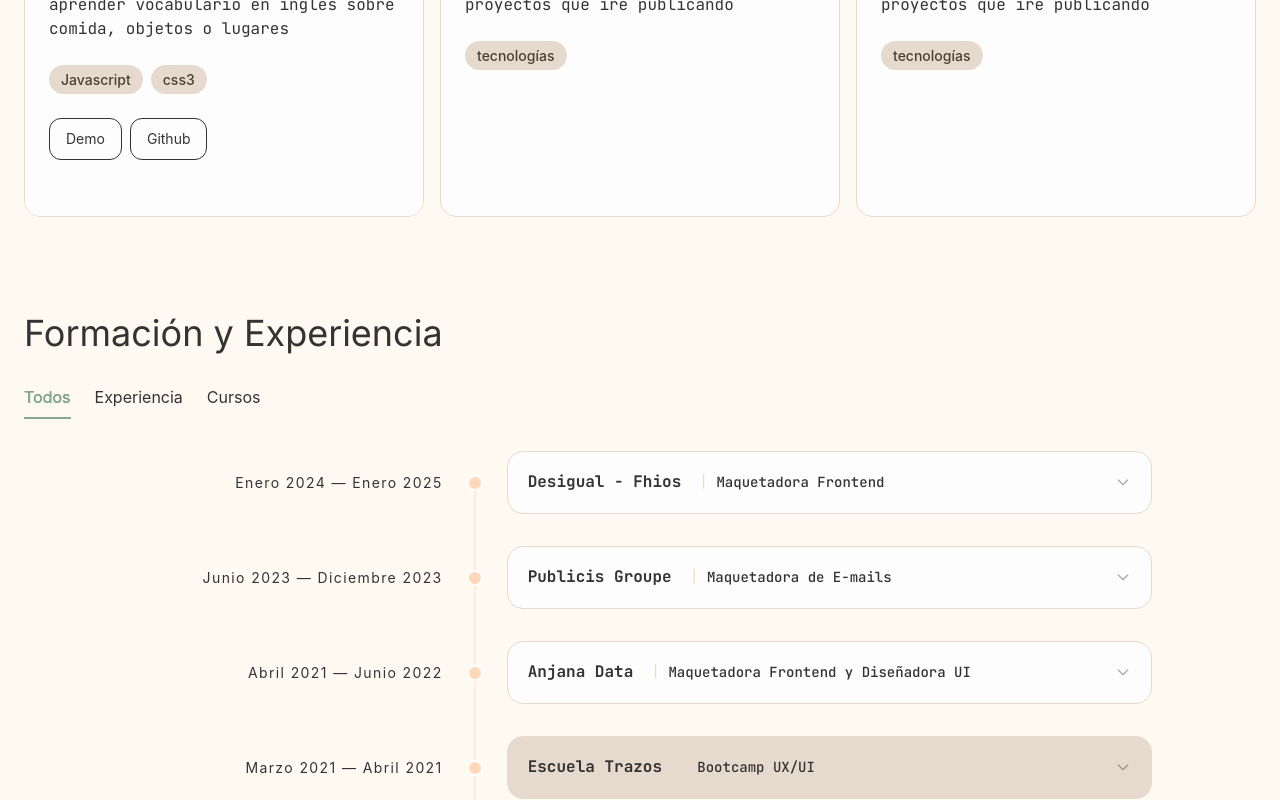
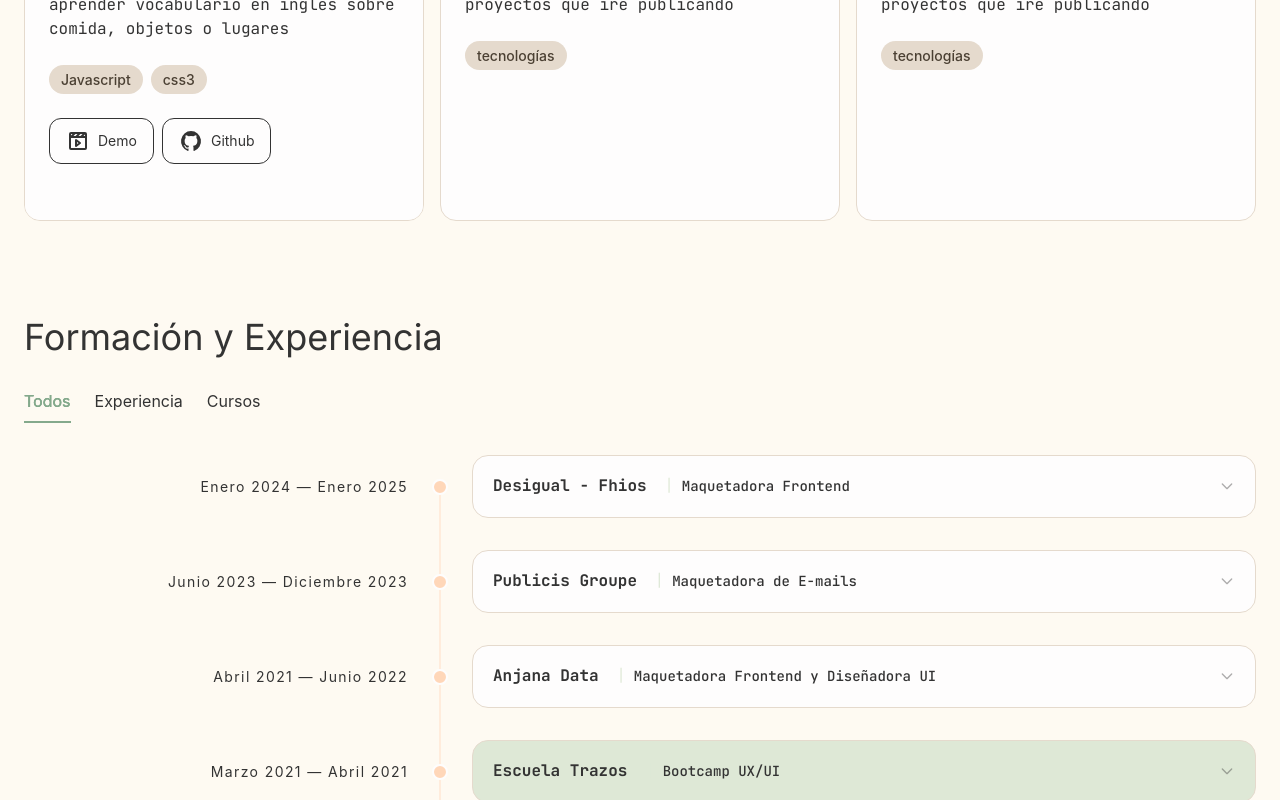
Before and after one commit to taticode/frontend-ux-ui-tatiana-garcia, an Angular app: page / in a window 1280 px wide. Shown: the part 1220-2020 px from the top of the page. Built offline with nearby package versions, Linux system fonts and the light colour scheme.

Commit message:
sizes links colors

```diff
--- a/src/app/components/contact/contact.html
+++ b/src/app/components/contact/contact.html
@@ -1,32 +1,43 @@
 
 
   <section id="contact" class="max-w-7xl mx-auto px-6">
-        <h3 class="text-4xl w-full pt-8 pb-6">{{'contactTitle' | translate}}</h3>
-  <div class="relative max-w-4xl mx-auto w-full grid grid-cols-1 md:grid-cols-2 gap-8 justify-center items-center">
+            <h3 class="text-4xl w-full pt-8 pb-6">{{'contactTitle' | translate}}</h3>
+  <div class="relative max-w-4xl m-auto grid grid-cols-1 md:grid-cols-[2fr_1fr] gap-8 justify-center items-center">
 
     <div class="w-full space-y-6">
-      <div class="inline-block">
 
-        <p class="text-lg md:text-md max-w-lg leading-relaxed pb-4"> {{'contactSubtitle' | translate}} </p>
+
+        <p class="text-lg leading-relaxed pb-4"> {{'contactSubtitle' | translate}} </p>
 
         <a href="https://www.linkedin.com/in/tatianagarciafrontend/" target="_blank" rel="noopener" rel="noreferrer" rel="nofollow" class="main-button mr-3">
-          <svg class="w-6 h-6 border-2 border-brand-text-black rounded-sm mr-1 dark:text-white" aria-hidden="true" xmlns="http://www.w3.org/2000/svg" width="24" height="24" fill="currentColor" viewBox="0 0 24 24">
+          <svg class="w-6 h-6 border-2 border-brand-text-black rounded-sm mr-2 dark:text-white" aria-hidden="true" xmlns="http://www.w3.org/2000/svg" width="24" height="24" fill="currentColor" viewBox="0 0 24 24">
             <path fill="var(--color-brand-text-black)" fill-rule="evenodd" d="M12.51 8.796v1.697a3.738 3.738 0 0 1 3.288-1.684c3.455 0 4.202 2.16 4.202 4.97V19.5h-3.2v-5.072c0-1.21-.244-2.766-2.128-2.766-1.827 0-2.139 1.317-2.139 2.676V19.5h-3.19V8.796h3.168ZM7.2 6.106a1.61 1.61 0 0 1-.988 1.483 1.595 1.595 0 0 1-1.743-.348A1.607 1.607 0 0 1 5.6 4.5a1.601 1.601 0 0 1 1.6 1.606Z" clip-rule="evenodd"/>
             <path fill="var(--color-brand-text-black)" d="M7.2 8.809H4V19.5h3.2V8.809Z"/>
           </svg>
           Linkedin
         </a>
+        <a href="mailto:tatianagarcia.dev@gmail.com"
+          rel="noopener noreferrer"
+          class="main-button mr-3">
+          <svg class="w-6 h-6 mr-2 dark:text-white" aria-hidden="true" xmlns="http://www.w3.org/2000/svg" width="24" height="24" fill="none" viewBox="0 0 24 24">
+              <path stroke="currentColor" stroke-linecap="round" stroke-width="2" d="m3.5 5.5 7.893 6.036a1 1 0 0 0 1.214 0L20.5 5.5M4 19h16a1 1 0 0 0 1-1V6a1 1 0 0 0-1-1H4a1 1 0 0 0-1 1v12a1 1 0 0 0 1 1Z"/>
+          </svg>
+          Mail
+        </a>
 
-        <a href="https://github.com/taticode" target="_blank" rel="noopener" rel="noreferrer" rel="nofollow" class="main-button">
-          <svg class="w-6 h-6 dark:text-white" aria-hidden="true" xmlns="http://www.w3.org/2000/svg" width="24" height="24" fill="var(--color-brand-text-black)" viewBox="0 0 24 24">
+        <a href="https://github.com/taticode" target="_blank" rel="noopener" rel="noreferrer" rel="nofollow" class="main-button mr-3">
+          <svg class="w-6 h-6 mr-2 dark:text-white" aria-hidden="true" xmlns="http://www.w3.org/2000/svg" width="24" height="24" fill="var(--color-brand-text-black)" viewBox="0 0 24 24">
             <path fill-rule="evenodd" d="M12.006 2a9.847 9.847 0 0 0-6.484 2.44 10.32 10.32 0 0 0-3.393 6.17 10.48 10.48 0 0 0 1.317 6.955 10.045 10.045 0 0 0 5.4 4.418c.504.095.683-.223.683-.494 0-.245-.01-1.052-.014-1.908-2.78.62-3.366-1.21-3.366-1.21a2.711 2.711 0 0 0-1.11-1.5c-.907-.637.07-.621.07-.621.317.044.62.163.885.346.266.183.487.426.647.71.135.253.318.476.538.655a2.079 2.079 0 0 0 2.37.196c.045-.52.27-1.006.635-1.37-2.219-.259-4.554-1.138-4.554-5.07a4.022 4.022 0 0 1 1.031-2.75 3.77 3.77 0 0 1 .096-2.713s.839-.275 2.749 1.05a9.26 9.26 0 0 1 5.004 0c1.906-1.325 2.74-1.05 2.74-1.05.37.858.406 1.828.101 2.713a4.017 4.017 0 0 1 1.029 2.75c0 3.939-2.339 4.805-4.564 5.058a2.471 2.471 0 0 1 .679 1.897c0 1.372-.012 2.477-.012 2.814 0 .272.18.592.687.492a10.05 10.05 0 0 0 5.388-4.421 10.473 10.473 0 0 0 1.313-6.948 10.32 10.32 0 0 0-3.39-6.165A9.847 9.847 0 0 0 12.007 2Z" clip-rule="evenodd"/>
           </svg>
           Github
         </a>
-      </div>
+
+
+
+
     </div>
 
-    <div class="m-auto max-w-sm flex justify-end">
+    <div class="m-auto max-w-80 flex justify-end">
       <img src="assets/images/phone.png" alt="phone-image" class="h-auto">
     </div>
 
--- a/src/app/components/experience/experience.html
+++ b/src/app/components/experience/experience.html
@@ -1,99 +1,4 @@
-<!--
-<section id="experience" class="section-gradient w-full">
-    <div class=" max-w-7xl mx-auto w-full py-8 px-6">
-        <h3 class="text-4xl w-full pt-8 pb-6">{{'positionsTitle' | translate}}</h3>
 
-       <main  class="relative w-full py-8 grid grid-cols-1 md:grid-cols-3 sm:grid-cols-2 gap-4">
-
-        @for (job of jobsList; track job.company) {
-            <article class="decorated-card">
-
-                <section class="card-wrap pl-4">
-                    <div class="card-heading">
-                        <h5 class="mb-2 text-base font-semibold tracking-tight text-heading">
-                        {{ job.company }}
-                        </h5>
-
-                    <p class="mb-6 text-base brand-text-green">
-                        {{ job.rol }}
-                    </p>
-                    </div>
-
-
-                    @for (parrafo of job.description; track parrafo) {
-                        <p class="mb-6 text-base">{{ parrafo }}</p>
-                    }
-                </section>
-            </article>
-        } @empty {
-            <p class="mb-6 text-base">{{'positionsEmpty'|translate}}</p>
-        }
-    </main>
-    </div>
-</section>
-
-    ____________________________________FORMATO TARJETAS-----------------------------
-</div> -->
-
-
-<!-- ____________________________________FORMATO TIMELINE SÓLO EMPLEOS-----------------------------
-<section id="experience" class="section-gradient w-full">
-  <div class="max-w-7xl mx-auto w-full py-8 px-6">
-    <h3 class="text-4xl w-full pt-8 pb-6">{{ 'positionsTitle' | translate }}</h3>
-
-    <main class="shadow-sm bg-white rounded-2xl" data-accordion="collapse" initFlowbite>
-
-      @for (job of jobsList; track job.company; let i = $index) {
-        <article class="decorated-card p-0 overflow-visible">
-          <div class="pl-4 relative ">
-
-            <h2 [id]="'accordion-heading-' + i">
-              <button
-                type="button"
-                class="flex items-center justify-between w-full pt-6 pr-6 font-medium text-left gap-3 group  hover:cursor-pointer"
-                [attr.data-accordion-target]="'#accordion-body-' + i"
-                aria-expanded="false"
-                [attr.aria-controls]="'accordion-body-' + i">
-
-                <div class="flex flex-col">
-                  <span class="text-xl font-bold text-heading group-hover:text-brand-text-green   transition-colors">
-                    {{ job.company }}
-                  </span>
-                  <span class="text-sm brand-text-green font-medium">
-                    {{ job.rol }}
-                  </span>
-                </div>
-
-                <svg data-accordion-icon class="w-4 h-4 shrink-0 transition-transform duration-300" aria-hidden="true" xmlns="http://www.w3.org/2000/svg" fill="none" viewBox="0 0 24 24">
-                  <path stroke="currentColor" stroke-linecap="round" stroke-linejoin="round" stroke-width="2" d="m19 9-7 7-7-7"/>
-                </svg>
-              </button>
-            </h2>
-
-            <div
-              [id]="'accordion-body-' + i"
-              class="hidden"
-              [attr.aria-labelledby]="'accordion-heading-' + i">
-
-              <div class="py-6 pr-6">
-                @for (parrafo of job.description; track $index) {
-                  <p class="mb-4 text-base text-sm leading-relaxed last:mb-0">
-                    {{ parrafo }}
-                  </p>
-                }
-              </div>
-            </div>
-
-          </div>
-        </article>
-      } @empty {
-        <p class="mb-6 text-base">{{ 'positionsEmpty' | translate }}</p>
-      }
-    </main>
-  </div>
-
-
-</section> -->
 
 <section id="experience" class="w-full bg-brand-background-global">
   <div class="max-w-7xl mx-auto py-8 px-6">
@@ -114,7 +19,7 @@
       }
     </div>
 
-    <div id="accordion-experience" data-accordion="collapse" class="max-w-5xl mx-auto relative">
+    <div id="accordion-experience" data-accordion="collapse" class="max-w-7xl mx-auto relative">
 
       @for (item of timelineList(); track $index; let first = $first; let last = $last) {
         <article class="grid grid-cols-[1fr_auto_2fr] w-full group overflow-visible"
@@ -133,7 +38,7 @@
           </div>
 
           <section class="pl-10 md:pl-4 py-4">
-            <div class="clickable-card" [class.brown]="item.type === 'course'">
+            <div class="clickable-card" [class.green]="item.type === 'course'">
 
               <h2 [id]="'heading-' + $index" class="m-0">
                 <button type="button"
@@ -143,7 +48,7 @@
 
                   <span class="font-bold text-brand-text-black leading-tight">
                     {{ item.company }}
-                    <span class="hidden md:inline font-light text-brand-background-brown mx-2">|</span>
+                    <span class="hidden md:inline font-light text-brand-background-green mx-2">|</span>
                     <span class="block md:inline text-sm font-medium text-brand-text-black">{{ item.rol }}</span>
                   </span>
 
--- a/src/app/components/header/header.html
+++ b/src/app/components/header/header.html
@@ -75,7 +75,7 @@
            {{'hero.title' | translate}}<span class="text-brand-text-green">{{'hero.nameSpan'  | translate}}</span>
           </h1>
           <h2 class="text-lg lg:text-4xl leading-relaxed pb-4"> {{'hero.job' | translate}} </h2>
-          <p class="text-sm max-w-lg leading-relaxed pb-4"> {{'hero.subtitle' | translate}} </p>
+          <p class="text-lg md:text-md max-w-lg leading-relaxed pb-4"> {{'hero.subtitle' | translate}} </p>
           <a href="#projects" class="main-button">
           {{'hero.buttonProjects' | translate}}
             <svg class="w-4 h-4 ms-1.5 rotate-90 -me-0.5" aria-hidden="true" xmlns="http://www.w3.org/2000/svg" width="24" height="24" fill="none" viewBox="0 0 24 24"><path stroke="currentColor" stroke-linecap="round" stroke-linejoin="round" stroke-width="2" d="M19 12H5m14 0-4 4m4-4-4-4"/></svg>
--- a/src/app/components/projects/projects.html
+++ b/src/app/components/projects/projects.html
@@ -24,8 +24,21 @@
                     </div>
                     @if (project.link || project.gitRepo) {
                         <div class="flex flex-wrap gap-2 mb-6">
-                            <a class="main-button hover:cursor-pointer" [href]="project.link"  target="_blank" rel="noopener" rel="noreferrer" rel="nofollow" > {{project.buttonDemo}}</a>
-                            <a class="main-button hover:cursor-pointer" [href]="project.gitRepo"  target="_blank" rel="noopener" rel="noreferrer" rel="nofollow" > {{project.buttonGit}}</a>
+                            <a class="main-button hover:cursor-pointer" [href]="project.link"  target="_blank" rel="noopener" rel="noreferrer" rel="nofollow" >
+                                <svg class="w-6 h-6 mr-2 var(--color-brand-text-black) dark:text-white" aria-hidden="true" xmlns="http://www.w3.org/2000/svg" width="24" height="24" fill="none" viewBox="0 0 24 24">
+                                <path stroke="currentColor" stroke-linecap="round" stroke-linejoin="round" stroke-width="2" d="M19 4H5a1 1 0 0 0-1 1v14a1 1 0 0 0 1 1h14a1 1 0 0 0 1-1V5a1 1 0 0 0-1-1Zm0 0-4 4m5 0H4m1 0 4-4m1 4 4-4m-4 7v6l4-3-4-3Z"/>
+                                </svg>
+
+
+
+                                {{project.buttonDemo}}
+                            </a>
+                            <a class="main-button hover:cursor-pointer" [href]="project.gitRepo"  target="_blank" rel="noopener" rel="noreferrer" rel="nofollow" >
+                                <svg class="w-6 h-6 mr-2 dark:text-white" aria-hidden="true" xmlns="http://www.w3.org/2000/svg" width="24" height="24" fill="var(--color-brand-text-black)" viewBox="0 0 24 24">
+                                    <path fill-rule="evenodd" d="M12.006 2a9.847 9.847 0 0 0-6.484 2.44 10.32 10.32 0 0 0-3.393 6.17 10.48 10.48 0 0 0 1.317 6.955 10.045 10.045 0 0 0 5.4 4.418c.504.095.683-.223.683-.494 0-.245-.01-1.052-.014-1.908-2.78.62-3.366-1.21-3.366-1.21a2.711 2.711 0 0 0-1.11-1.5c-.907-.637.07-.621.07-.621.317.044.62.163.885.346.266.183.487.426.647.71.135.253.318.476.538.655a2.079 2.079 0 0 0 2.37.196c.045-.52.27-1.006.635-1.37-2.219-.259-4.554-1.138-4.554-5.07a4.022 4.022 0 0 1 1.031-2.75 3.77 3.77 0 0 1 .096-2.713s.839-.275 2.749 1.05a9.26 9.26 0 0 1 5.004 0c1.906-1.325 2.74-1.05 2.74-1.05.37.858.406 1.828.101 2.713a4.017 4.017 0 0 1 1.029 2.75c0 3.939-2.339 4.805-4.564 5.058a2.471 2.471 0 0 1 .679 1.897c0 1.372-.012 2.477-.012 2.814 0 .272.18.592.687.492a10.05 10.05 0 0 0 5.388-4.421 10.473 10.473 0 0 0 1.313-6.948 10.32 10.32 0 0 0-3.39-6.165A9.847 9.847 0 0 0 12.007 2Z" clip-rule="evenodd"/>
+                                </svg>
+                                {{project.buttonGit}}
+                            </a>
                         </div>
                     }
 
--- a/src/app/i18n/en.ts
+++ b/src/app/i18n/en.ts
@@ -191,7 +191,8 @@
 ],
 positionsEmpty: 'No jobs to display',
 contactTitle: 'Contact',
-contactSubtitle: `If you're looking for a hybrid profile for your project, you can contact me by email tatianagarcia.dev@gmail.com or through LinkedIn.`,
+contactSubtitle: `If you're looking for a hybrid profile for your project, contact me via LinkedIn or email me at:
+tatianagarcia.dev@gmail.com`,
 footerClaim1: 'This portfolio was made with love',
 footerClaim2: 'And a lot of green tea',
 footerClaim3: '© 2026  Tatiana García - Frontend developer - All rights reserved - This website does not collect any personal data from users'
--- a/src/app/i18n/es.ts
+++ b/src/app/i18n/es.ts
@@ -190,7 +190,8 @@
 ],
 positionsEmpty: 'No hay empleos que mostrar',
 contactTitle: 'Contacto',
-contactSubtitle: 'Si estás buscando un perfil híbrido para tu proyecto, puedes escribirme a mi mail tatianagarcia.dev@gmail.com o por Linkedin',
+contactSubtitle: `Si estás buscando un perfil híbrido para tu proyecto, escríbeme por Linkedin o envíame un correo a:
+tatianagarcia.dev@gmail.com`,
 footerClaim1: 'Este portfolio se ha hecho con mucho',
 footerClaim2: 'Y mucho té verde',
 footerClaim3: '© 2026  Tatiana García - Frontend developer - Todos los derechos reservados - En esta web no se recoge ningún dato personal de usuarios'
--- a/src/styles.css
+++ b/src/styles.css
@@ -98,7 +98,13 @@
 
 .main-button {
   @apply inline-flex items-center text-sm box-border border rounded-xl px-4 py-2.5 leading-5
-         focus:outline-none focus:ring-1 hover:text-shadow-bold hover:bg-brand-background-brown;
+         transition-all duration-300 ease-in-out
+         focus:outline-none focus:ring-1 hover:bg-brand-background-brown;
+
+  &:hover {
+    @apply -translate-y-1 scale-[1.02] shadow-lg;
+
+  }
 }
 
 .badge-pill {
@@ -116,11 +122,8 @@
     @apply cursor-pointer;
   }
 
-  &.brown {
-    @apply bg-brand-background-brown;
-    &:hover {
-      @apply border-brand-border-brown shadow-brand;
-    }
+  &.green {
+    @apply bg-brand-primary-green;
   }
 }
 
```
